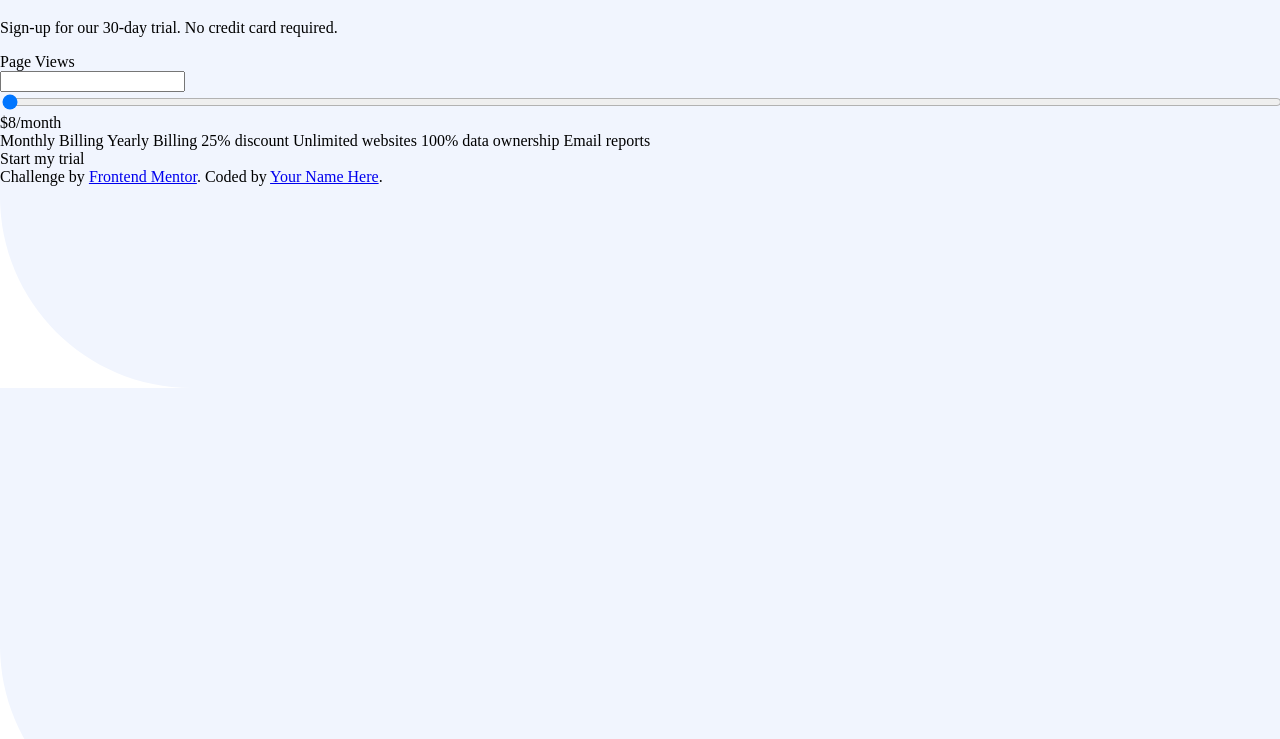
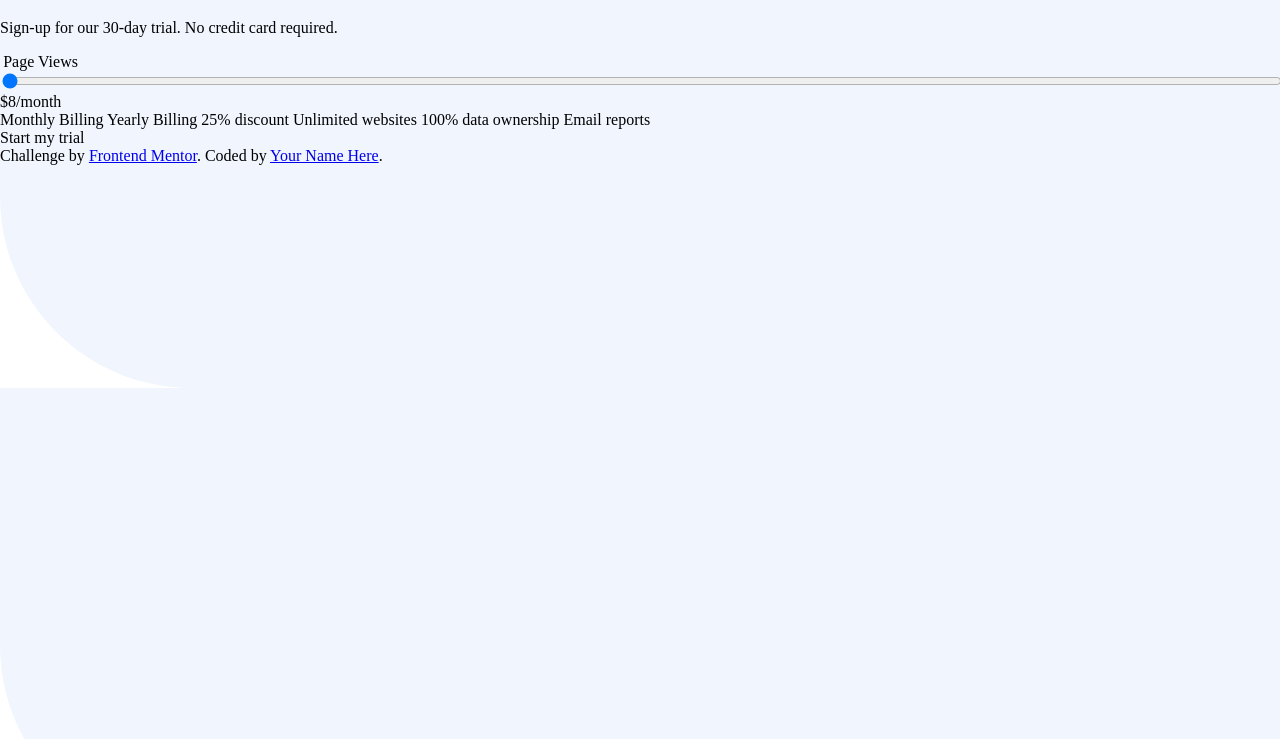
Before and after one commit to mroberts0884/interactive-pricing, a plain HTML site: page index.html in a window 1280 px wide. Shown: the part 61-800 px from the top of the page. Drawn offline with Linux system fonts and the light colour scheme.

Commit message:
added display stuff

```diff
--- a/styles.css
+++ b/styles.css
@@ -35,3 +35,16 @@ body {
     background: #04AA6D; /* Green background */
     cursor: pointer; /* Cursor on hover */
   }
+
+  #views {
+    display: none;
+  }
+
+  .pageViews {
+    display: inline;
+
+  }
+
+  #pageViewDisplay {
+    padding-right: 0.25%;
+  }
```
